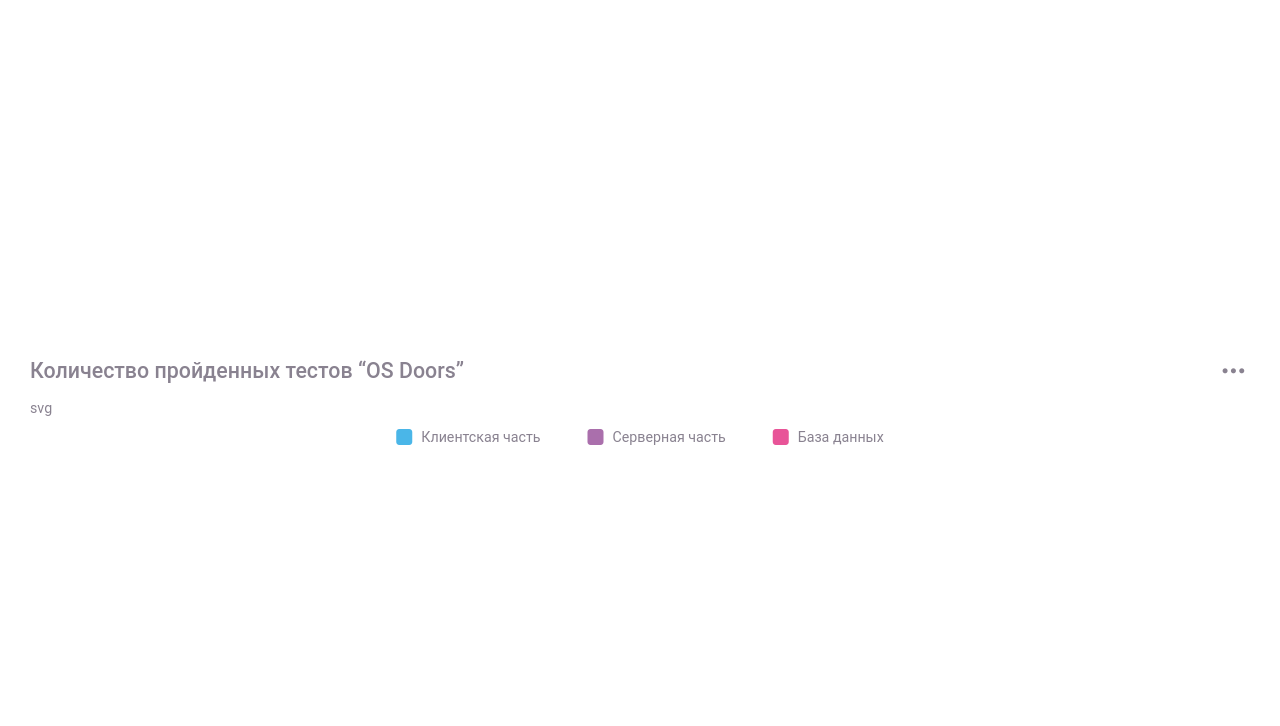
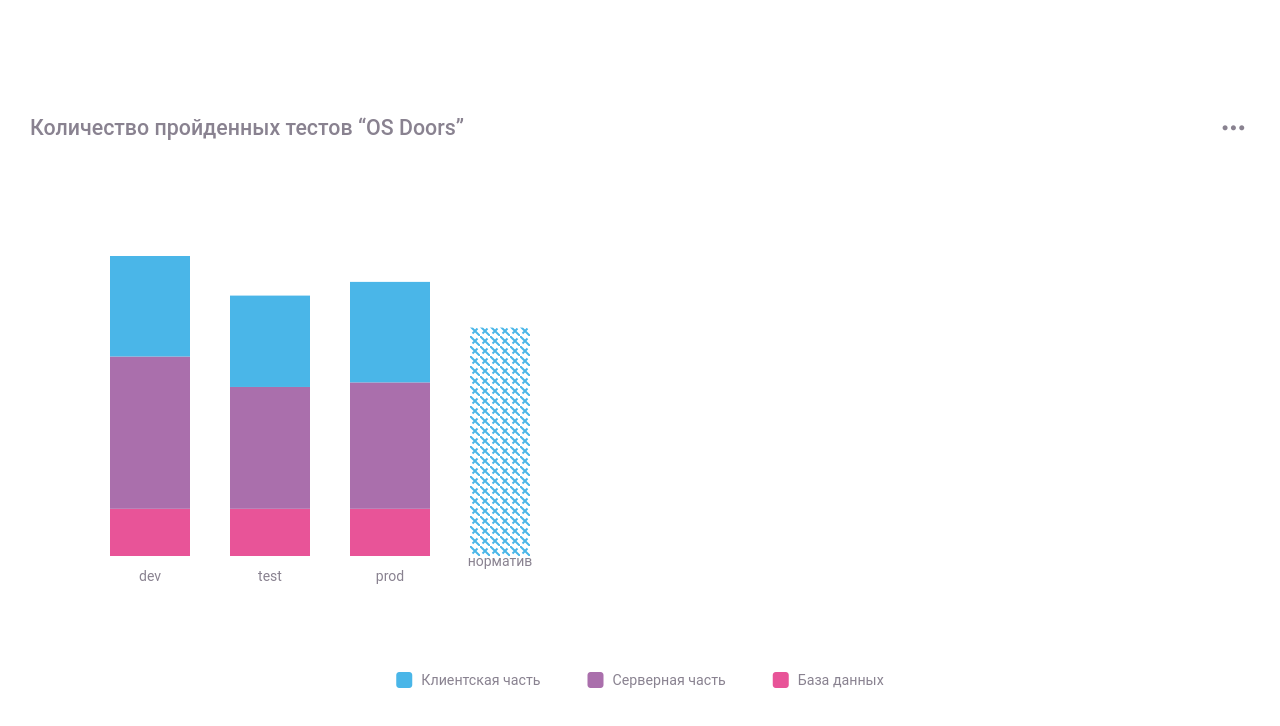
Before and after one commit to NakhimoVV/chart, a React (Create React App) app: page / in a window 1280 px wide. Shown: the top 726 px of the page. Built offline with nearby package versions, Linux system fonts and the light colour scheme.

Commit message:
try: add chart #1

```diff
--- a/src/components/Chart/Chart.module.scss
+++ b/src/components/Chart/Chart.module.scss
@@ -1,2 +1,58 @@
+// .chartBlock {
+//     padding-block: 40px;
+// }
 .chartBlock {
+    position: relative;
 }
+
+.chartContainer {
+    position: relative;
+    display: flex;
+    justify-content: flex-start;
+}
+
+.columnWrapper {
+    position: absolute;
+    bottom: 0;
+}
+
+.dbPart {
+    width: 80px;
+    background-color: var(--color-col-pink);
+    border-top-left-radius: 10px;
+}
+
+.backPart {
+    width: 80px;
+    background-color: var(--color-col-purple);
+}
+
+.frontPart {
+    width: 80px;
+    background-color: var(--color-col-blue);
+}
+
+.label {
+    position: absolute;
+    bottom: -20px;
+    text-align: center;
+    font-size: 14px;
+    color: var(--color-gray);
+}
+
+.normContainer {
+    position: absolute;
+    bottom: 0;
+    left: 440px;
+}
+
+.normBar {
+    width: 60px;
+    background: url(#stripes);
+}
+
+.normLabel {
+    text-align: center;
+    font-size: 14px;
+    color: var(--color-gray);
+}
--- a/src/components/Chart/Chart.tsx
+++ b/src/components/Chart/Chart.tsx
@@ -1,5 +1,6 @@
 import React from 'react'
 import { IData } from '../../types/interfaces'
+import { Instance } from '../../types/enums'
 import style from './Chart.module.scss'
 
 interface ChartProps {
@@ -7,9 +8,109 @@
 }
 
 const Chart: React.FC<ChartProps> = ({ data }) => {
+    const sections = ['dev', 'test', 'prod'] // Названия этапов
+
+    // Максимальное значение для нормализации высоты
+    const maxNorm = Math.max(
+        ...sections.map((key) => {
+            const section = data[key as Instance]
+            return section.front + section.back + section.db
+        }),
+        data.norm
+    )
+
     return (
         <div className={style.chartBlock}>
-            <div>svg</div>
+            <svg width="600" height="500">
+                {sections.map((key, index) => {
+                    const stage = data[key as Instance]
+                    const totalHeight = 300 // высота столбцов
+                    const x = 80 + index * 120 // Отступ для столбцов
+
+                    // Высчитываем высоты для частей столбца
+                    const frontHeight = (stage.front / maxNorm) * totalHeight
+                    const backHeight = (stage.back / maxNorm) * totalHeight
+                    const dbHeight = (stage.db / maxNorm) * totalHeight
+
+                    return (
+                        <g key={key}>
+                            {/* DB часть */}
+                            <rect
+                                x={x}
+                                y={400 - dbHeight}
+                                rx="10"
+                                ry="0"
+                                width="80"
+                                height={dbHeight}
+                                fill={'var(--color-col-pink)'}
+                            />
+                            {/* Back часть */}
+                            <rect
+                                x={x}
+                                y={400 - dbHeight - backHeight}
+                                width="80"
+                                height={backHeight}
+                                fill="var(--color-col-purple)"
+                            />
+                            {/* Front часть */}
+                            <rect
+                                x={x}
+                                y={400 - dbHeight - backHeight - frontHeight}
+                                width="80"
+                                height={frontHeight}
+                                fill="var(--color-col-blue)"
+                            />
+
+                            {/* Подпись */}
+                            <text
+                                x={x + 40}
+                                y={425}
+                                textAnchor="middle"
+                                fontSize="14"
+                                fill="var(--color-gray)"
+                            >
+                                {key}
+                            </text>
+                        </g>
+                    )
+                })}
+
+                {/* Норматив */}
+                <g>
+                    <rect
+                        x={440}
+                        y={400 - (data.norm / maxNorm) * 300}
+                        width="60"
+                        height={(data.norm / maxNorm) * 300}
+                        fill="url(#stripes)"
+                    />
+                    <text
+                        x={470}
+                        y={410}
+                        textAnchor="middle"
+                        fontSize="14"
+                        fill="var(--color-gray)"
+                    >
+                        норматив
+                    </text>
+                </g>
+
+                {/* Определяем полосатый паттерн */}
+                <defs>
+                    <pattern
+                        id="stripes"
+                        patternUnits="userSpaceOnUse"
+                        width="10"
+                        height="10"
+                    >
+                        <path
+                            d="M0,0 l10,10 M-2.5,2.5 l5,-5 M2.5,7.5 l5,-5"
+                            stroke="var(--color-col-blue)"
+                            strokeWidth="2"
+                        />
+                    </pattern>
+                </defs>
+            </svg>
         </div>
     )
 }
--- a/src/layout/Main.module.scss
+++ b/src/layout/Main.module.scss
@@ -1,4 +1,4 @@
-@use '../styles/variables' as var;
+@use '../styles/variables';
 @use '../styles/mixins';
 
 .content {
@@ -37,11 +37,11 @@
 }
 
 p[id='front'] span {
-    color: var.$color-col-blue;
+    color: var(--color-col-blue);
 }
 p[id='back'] span {
-    color: var.$color-col-purple;
+    color: var(--color-col-purple);
 }
 p[id='db'] span {
-    color: var.$color-col-pink;
+    color: var(--color-col-pink);
 }
--- a/src/styles/_normalize.scss
+++ b/src/styles/_normalize.scss
@@ -122,12 +122,12 @@
 /**
   Приводим к единому цвету svg-элементы
  */
-svg *[fill] {
-    fill: currentColor;
-}
-svg *[stroke] {
-    stroke: currentColor;
-}
+// svg *[fill] {
+//     fill: currentColor;
+// }
+// svg *[stroke] {
+//     stroke: currentColor;
+// }
 
 /**
   Чиним баг задержки смены цвета при взаимодействии с svg-элементами
--- a/src/styles/_variables.scss
+++ b/src/styles/_variables.scss
@@ -1,8 +1,15 @@
+:root {
+    --color-gray: #898290;
+    --color-col-blue: #4ab6e8;
+    --color-col-purple: #aa6fac;
+    --color-col-pink: #e85498;
+}
+
 $color-gray: #898290;
 $color-light: #ffffff;
-$color-col-blue: #4ab6e8;
-$color-col-purple: #aa6fac;
-$color-col-pink: #e85498;
+// $color-col-blue: #4ab6e8;
+// $color-col-purple: #aa6fac;
+// $color-col-pink: #e85498;
 $color-diff-red: #fc440f;
 $color-diff-green: #00cc99;
 $color-diff-gray: #898290;
--- /dev/null
+++ b/src/types/enums.ts
@@ -0,0 +1,5 @@
+export enum Instance {
+    dev = 'dev',
+    test = 'test',
+    prod = 'prod',
+}
```
